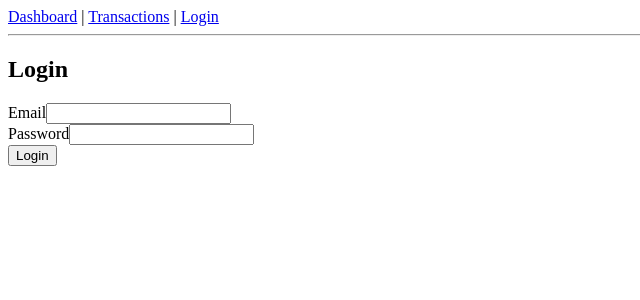
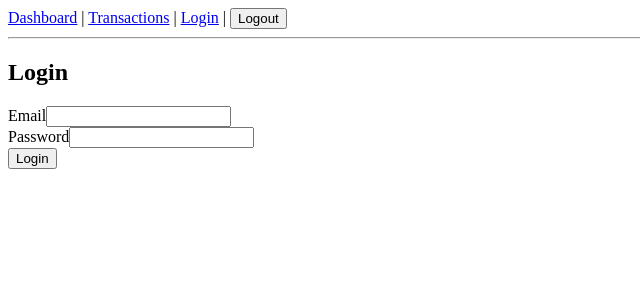
Before and after one commit to Mamodiane/SmartWalletSA, an Angular app in the folder smart-wallet-sa-client/: page /login in a window 1280 px wide. Shown: the top 300 px of the page, without its empty margins (0-640 px from the left). Built offline with nearby package versions, Linux system fonts and the light colour scheme.

Commit message:
Add Angular navigation and logout flow

```diff
--- a/smart-wallet-sa-client/src/app/app.component.html
+++ b/smart-wallet-sa-client/src/app/app.component.html
@@ -1,7 +1,11 @@
 <nav>
   <a routerLink="/dashboard">Dashboard</a> |
   <a routerLink="/transactions">Transactions</a> |
-  <a routerLink="/login">Login</a>
+  <a routerLink="/login">Login</a> |
+
+  <button (click)="logout()">
+    Logout
+  </button>
 </nav>
 
 <hr>
--- a/smart-wallet-sa-client/src/app/app.component.ts
+++ b/smart-wallet-sa-client/src/app/app.component.ts
@@ -1,5 +1,6 @@
 import { Component } from '@angular/core';
-import { RouterOutlet, RouterLink } from '@angular/router';
+import { Router, RouterOutlet, RouterLink } from '@angular/router';
+import { AuthService } from './services/auth.service';
 
 @Component({
   selector: 'app-root',
@@ -10,4 +11,14 @@ import { RouterOutlet, RouterLink } from '@angular/router';
 })
 export class AppComponent {
   title = 'smart-wallet-sa-client';
+
+  constructor(
+    private authService: AuthService,
+    private router: Router
+  ) {}
+
+  logout(): void {
+    this.authService.logout();
+    this.router.navigate(['/login']);
+  }
 }
```
